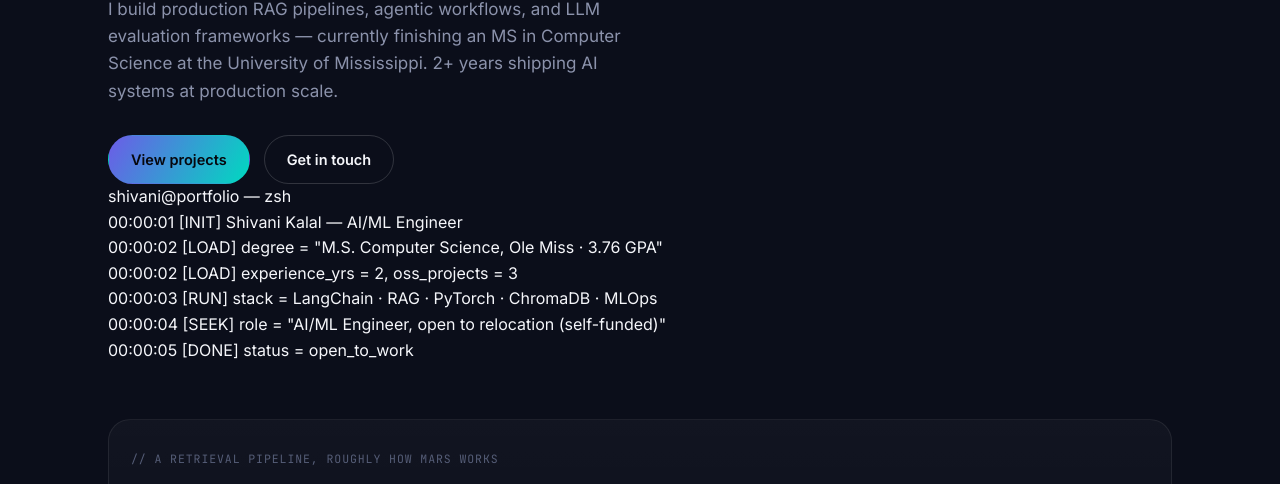
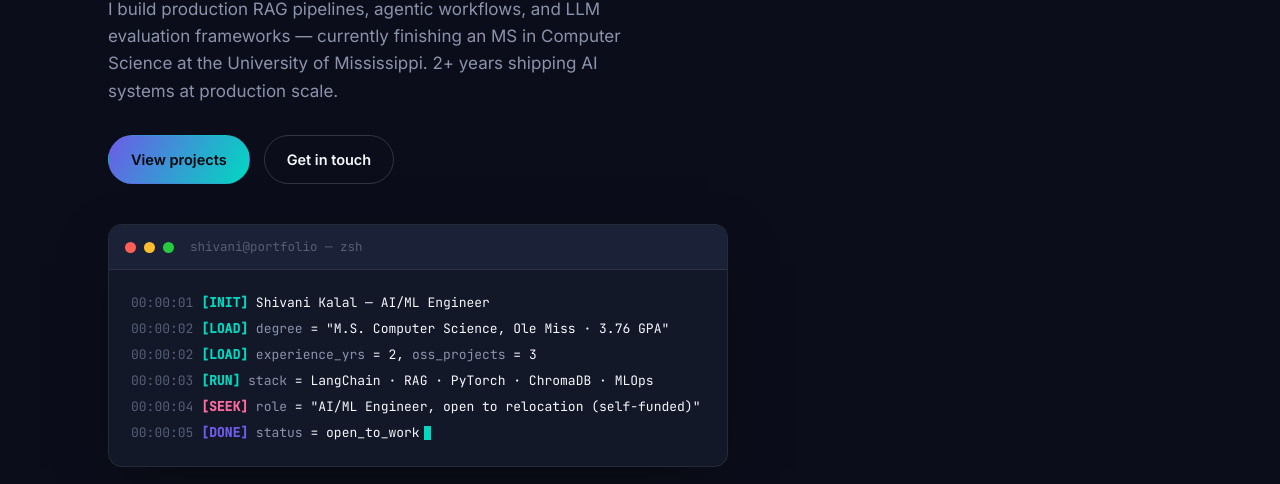
Before and after one commit to Shivani176/portfolio, a plain HTML site: page index.html in a window 1280 px wide. Shown: the part 439-923 px from the top of the page. Drawn offline with Linux system fonts and the light colour scheme.

Commit message:
Update styles.css

```diff
--- a/styles.css
+++ b/styles.css
@@ -193,6 +193,50 @@ section{ padding: 96px 0; position: relative; z-index: 1; }
 /* ============================================
    Hero
    ============================================ */
+
+/* Terminal intro block */
+.terminal{
+  margin-top: 40px;
+  max-width: 620px;
+  background: var(--bg-surface);
+  border: 1px solid var(--border);
+  border-radius: var(--radius-md);
+  overflow: hidden;
+  box-shadow: 0 20px 60px -20px rgba(0,0,0,0.5);
+}
+.terminal-bar{
+  display: flex; align-items: center; gap: 8px;
+  padding: 12px 16px;
+  background: var(--bg-surface-2);
+  border-bottom: 1px solid var(--border);
+}
+.terminal-dot{ width: 11px; height: 11px; border-radius: 50%; }
+.terminal-dot.red{ background: #FF5F56; }
+.terminal-dot.yellow{ background: #FFBD2E; }
+.terminal-dot.green{ background: #27C93F; }
+.terminal-title{ margin-left: 8px; font-family: var(--font-mono); font-size: 12.5px; color: var(--text-dim); }
+.terminal-body{ padding: 20px 22px; font-family: var(--font-mono); font-size: 13px; line-height: 2; }
+.terminal-line{ white-space: pre-wrap; }
+.t-time{ color: var(--text-dim); }
+.t-tag{ color: var(--teal); font-weight: 600; }
+.t-tag.seek{ color: var(--coral); }
+.t-tag.done{ color: var(--violet); }
+.t-key{ color: var(--text-muted); }
+.t-val{ color: var(--text); }
+.t-cursor{
+  display: inline-block; width: 7px; height: 14px;
+  background: var(--teal); margin-left: 4px;
+  animation: t-blink 1s steps(1) infinite;
+  vertical-align: middle;
+}
+@keyframes t-blink{ 50%{ opacity: 0; } }
+
+@media (max-width: 680px){
+  .terminal-body{ font-size: 12px; }
+}
+
+
+
 .hero{ padding: 88px 0 60px; }
 .hero-inner{ display: grid; gap: 20px; max-width: 720px; }
 .hero h1{
```
